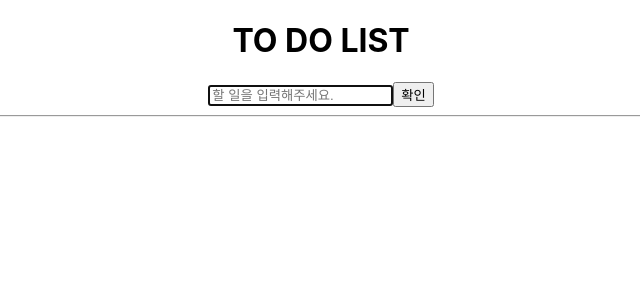
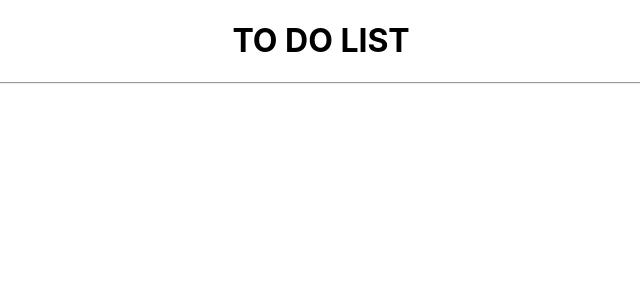
Before and after one commit to yooooonshine/kakaoBootCamp-reactTodoList, a React (Create React App) app in the folder react-todolist/: page / in a window 1280 px wide. Shown: the top 300 px of the page, without its empty margins (319-959 px from the left). Built offline with nearby package versions, Linux system fonts and the light colour scheme.

Commit message:
refactor : App.js 변경
내부 내용들을 todoList로 넣었다.

```diff
--- a/react-todolist/src/App.js
+++ b/react-todolist/src/App.js
@@ -1,20 +1,13 @@
 import './App.css';
-import TodoInput from "./modules/todoInput/todoInput";
 import TodoList from "./modules/todoList/todoList";
 
 function App() {
-
-    function handleClickTodoInput() {
-
-    }
 
     return (
         <div className="App">
             <header>
                 <h1>TO DO LIST</h1>
             </header>
-            <TodoInput onClick={handleClickTodoInput}></TodoInput>
-
             <hr/>
             <TodoList></TodoList>
         </div>
```
